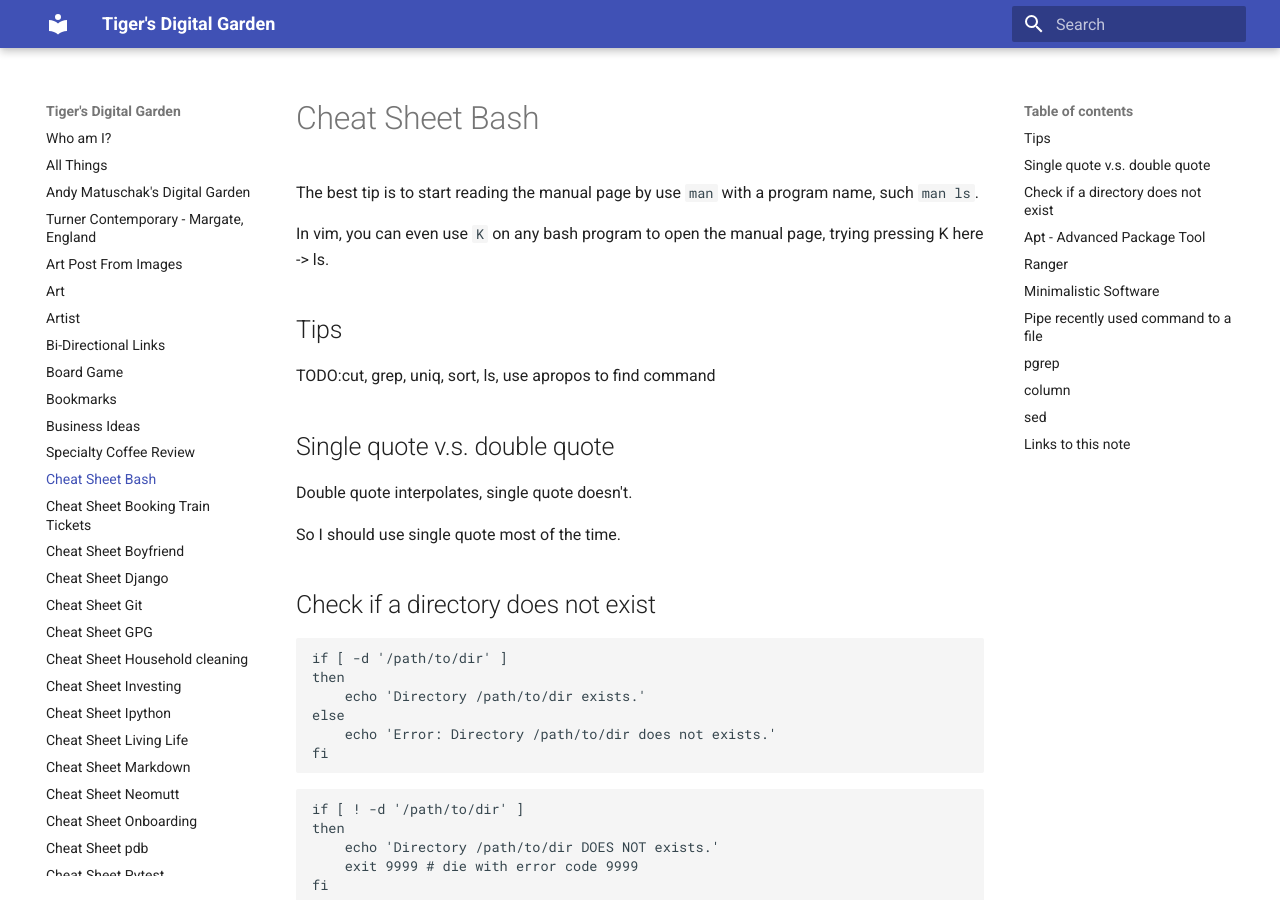
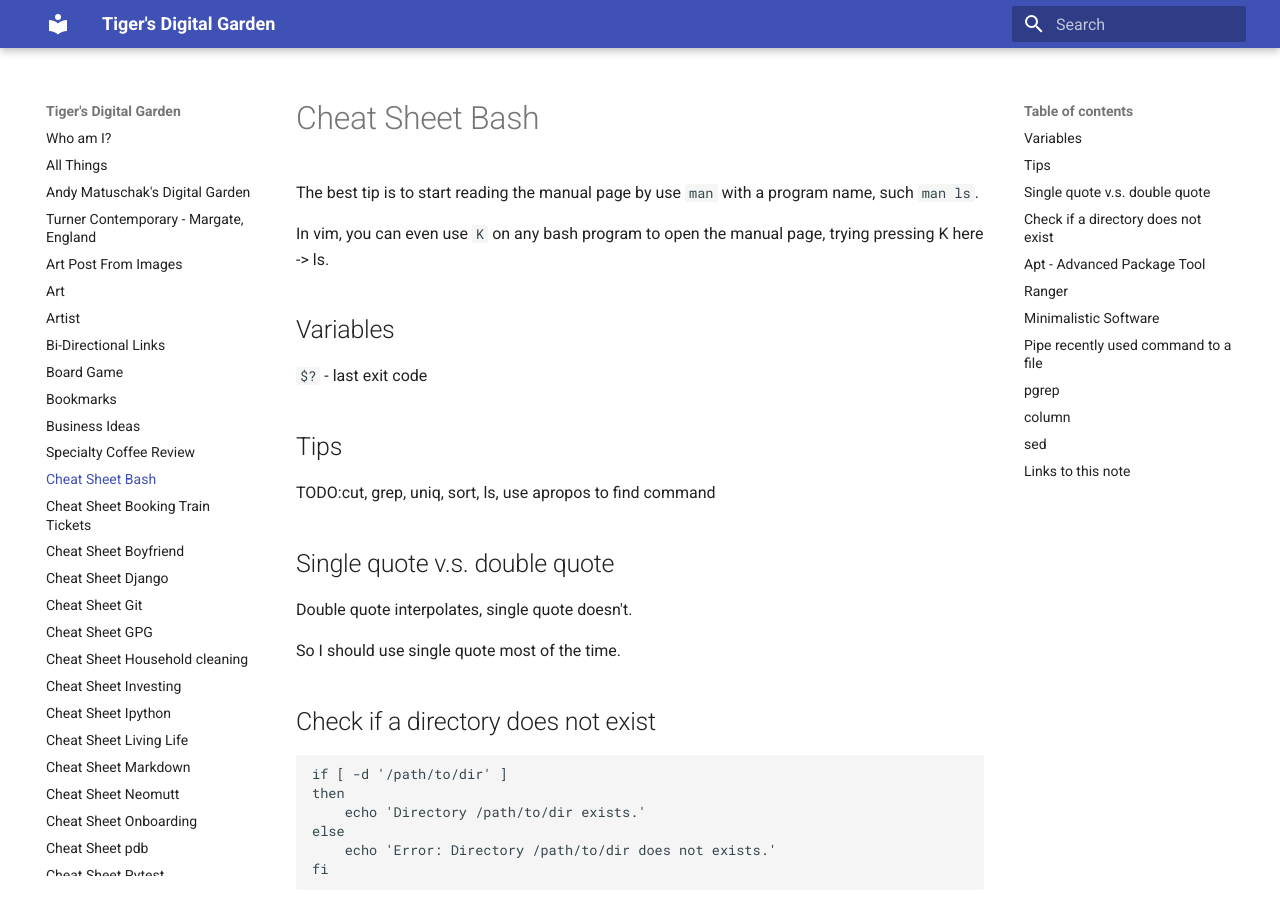
Before and after one commit to ynotstartups/notes, an MkDocs documentation site: the page built from notes/cheat-sheet-bash.md, in a window 1280 px wide and 900 px high. Built offline with MkDocs 1.6.1 and Material for MkDocs 9.7.7, drawn with Linux system fonts in a browser that asks for light colours.

Commit message:
add last exit code variables

```diff
--- a/notes/cheat-sheet-bash.md
+++ b/notes/cheat-sheet-bash.md
@@ -3,6 +3,10 @@
 The best tip is to start reading the manual page by use `man` with a program name, such `man ls`.
 
 In vim, you can even use `K` on any bash program to open the manual page, trying pressing K here -> ls.
+
+## Variables
+
+`$?` - last exit code
 
 ## Tips
 
```
